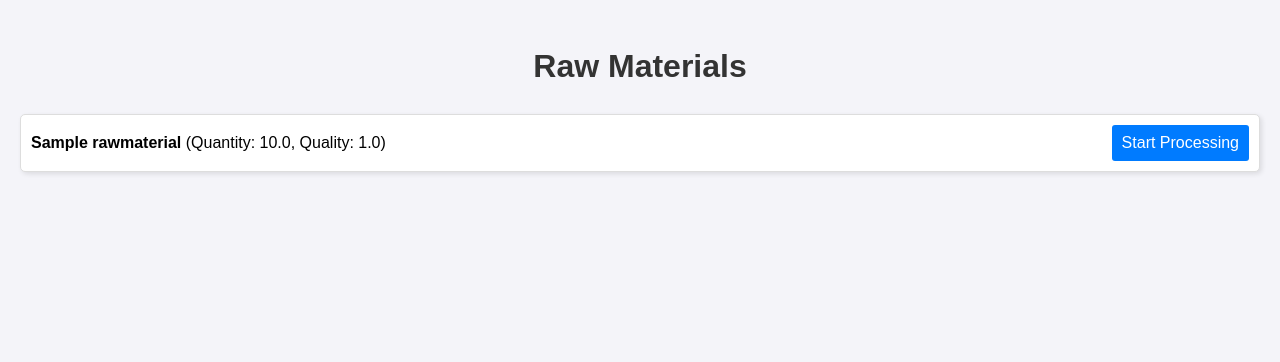
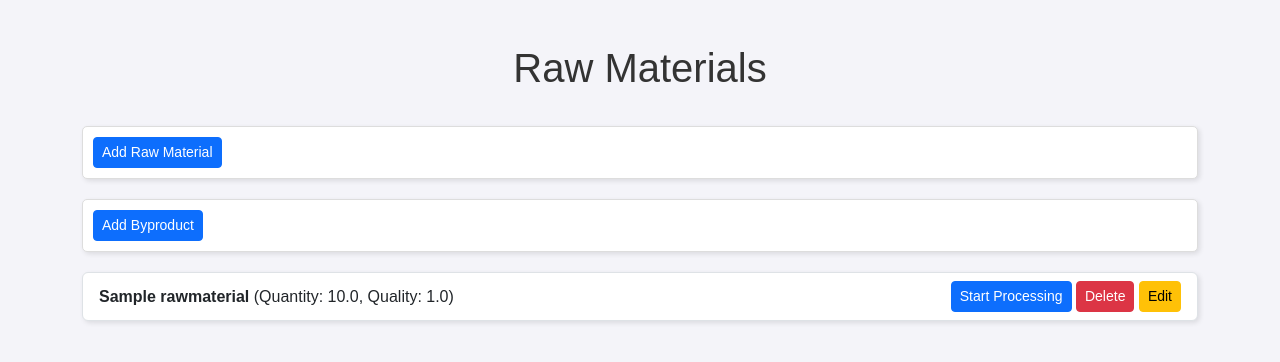
Before and after one commit to FidelCastro007/Django_Materials_Extractor, a Django app: page / in a window 1280 px wide. Shown: the top 362 px of the page. Run offline with Django 5.2, Linux system fonts and the light colour scheme; tables that the repository leaves empty hold one stand-in row (values such as "Sample post").

Commit message:
Update homepage.html

```diff
--- a/aluminum_extraction/processing/templates/processing/homepage.html
+++ b/aluminum_extraction/processing/templates/processing/homepage.html
@@ -3,6 +3,7 @@
 <head>
     <meta charset="UTF-8">
     <meta name="viewport" content="width=device-width, initial-scale=1.0">
+    <link href="https://cdn.jsdelivr.net/npm/bootstrap@5.3.3/dist/css/bootstrap.min.css" rel="stylesheet" integrity="sha384-QWTKZyjpPEjISv5WaRU9OFeRpok6YctnYmDr5pNlyT2bRjXh0JMhjY6hW+ALEwIH" crossorigin="anonymous">
     <title>Homepage</title>
     <style>
         body {
@@ -48,19 +49,37 @@
     <div class="container">
         <h1 class="text-center my-4">Raw Materials</h1>
         <ul class="list-group">
+            <li>
+                <a class="btn btn-primary btn-sm" href="{% url 'add_raw_material' %}">Add Raw Material</a>
+            </li>
+            <li>
+                <a class="btn btn-primary btn-sm" href="{% url 'add_byproduct' %}">Add Byproduct</a>
+            </li>
+        </ul>
+        <ul class="list-group">
             {% for raw_material in raw_materials %}
                 <li class="list-group-item d-flex justify-content-between align-items-center">
-                    <span><strong>{{ raw_material.name }}</strong> (Quantity: {{ raw_material.quantity }}, Quality: {{ raw_material.quality }})</span>
-                    <a class="btn btn-primary btn-sm" href="{% url 'start_processing' raw_material.id %}">Start Processing</a>
+                    <span>
+                        <strong>{{ raw_material.name }}</strong>
+                        (Quantity: {{ raw_material.quantity }}, Quality: {{ raw_material.quality }})
+                    </span>
+                    <div>
+                        <a class="btn btn-primary btn-sm" href="{% url 'start_processing' raw_material.id %}">Start Processing</a>
+                        <a class="btn btn-danger btn-sm" href="{% url 'delete_raw_material' raw_material.id %}">Delete</a>
+                        <a href="{% url 'edit_raw_material' raw_material.id %}" class="btn btn-sm btn-warning">Edit</a>
+                    </div>
                 </li>
             {% endfor %}
         </ul>
+
+
     </div>
 
     <!-- Conditionally render logout button if user is authenticated -->
     {% if user.is_authenticated %}
-        <a class="btn btn-primary btn-sm" href="?logout=true">Logout</a>
+        <a class="btn btn-danger btn-sm" href="?logout=true">Logout</a>
     {% endif %}
 
+    <script src="https://cdn.jsdelivr.net/npm/bootstrap@5.3.3/dist/js/bootstrap.bundle.min.js" integrity="sha384-YvpcrYf0tY3lHB60NNkmXc5s9fDVZLESaAA55NDzOxhy9GkcIdslK1eN7N6jIeHz" crossorigin="anonymous"></script>
 </body>
 </html>
```
